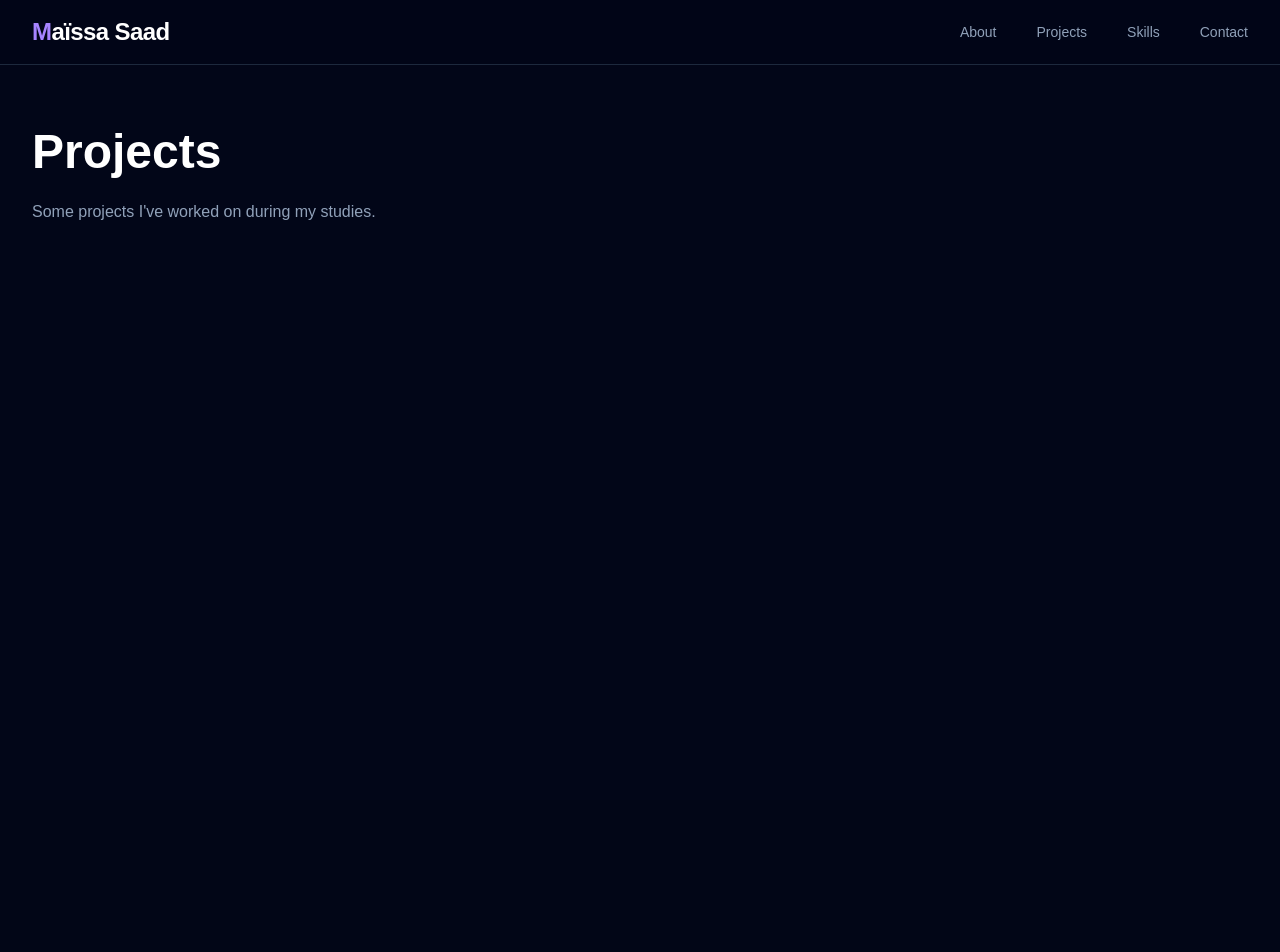
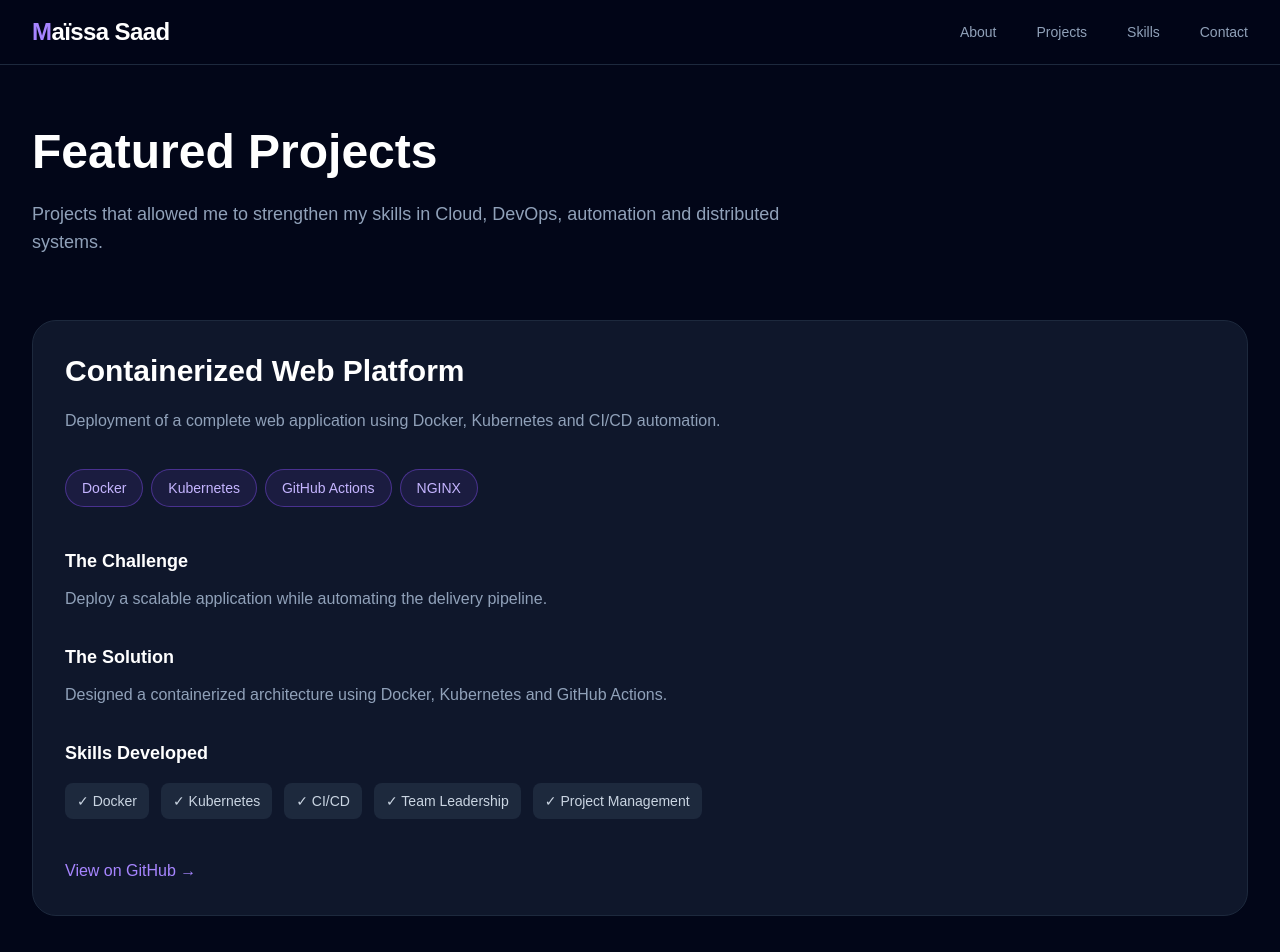
Before and after one commit to maissa-saad/portfolio, a Next.js app: page /projects in a window 1280 px wide. Shown: the top 952 px of the page. Before the commit the page ends 800 px from the top, so only its background shows below. Built offline with nearby package versions, Linux system fonts and the light colour scheme.

Commit message:
Create initial portfolio structure

```diff
--- a/app/projects/page.tsx
+++ b/app/projects/page.tsx
@@ -1,24 +1,40 @@
 import Navbar from "@/components/Navbar";
 import Container from "@/components/Container";
+import ProjectCard from "@/components/ProjectCard";
+import { projects } from "@/data/projects";
 
 export default function ProjectsPage() {
   return (
     <>
       <Navbar />
 
-      <section className="min-h-screen bg-slate-950 pt-32 text-white">
+      <main className="min-h-screen bg-slate-950 pt-32 pb-20 text-white">
+
         <Container>
 
           <h1 className="text-5xl font-bold">
-            Projects
+            Featured Projects
           </h1>
 
-          <p className="mt-6 text-slate-400">
-            Some projects I've worked on during my studies.
+          <p className="mt-6 max-w-3xl text-lg text-slate-400">
+            Projects that allowed me to strengthen my skills in Cloud,
+            DevOps, automation and distributed systems.
           </p>
 
+          <div className="mt-16 space-y-10">
+
+            {projects.map((project) => (
+              <ProjectCard
+                key={project.id}
+                {...project}
+              />
+            ))}
+
+          </div>
+
         </Container>
-      </section>
+
+      </main>
     </>
   );
 }
--- /dev/null
+++ b/src/components/ProjectCard.tsx
@@ -0,0 +1,105 @@
+type Project = {
+  title: string;
+  description: string;
+  challenge: string;
+  solution: string;
+  technologies: string[];
+  skills: string[];
+  github: string;
+};
+
+export default function ProjectCard({
+  title,
+  description,
+  challenge,
+  solution,
+  technologies,
+  skills,
+  github,
+}: Project) {
+  return (
+    <div className="rounded-3xl border border-slate-800 bg-slate-900 p-8 transition duration-300 hover:border-violet-500 hover:shadow-xl hover:shadow-violet-900/20">
+
+      <h2 className="text-3xl font-bold text-white">
+        {title}
+      </h2>
+
+      <p className="mt-4 leading-8 text-slate-400">
+        {description}
+      </p>
+
+      <div className="mt-8 flex flex-wrap gap-2">
+        {technologies.map((tech) => (
+          <a
+            key={tech}
+            href={`https://www.google.com/search?q=${encodeURIComponent(tech)}`}
+            target="_blank"
+            rel="noopener noreferrer"
+            className="rounded-full border border-violet-500/40 bg-violet-500/10 px-4 py-2 text-sm text-violet-300 transition hover:bg-violet-500 hover:text-white"
+          >
+            {tech}
+          </a>
+        ))}
+      </div>
+
+      <div className="mt-10">
+
+        <h3 className="text-lg font-semibold text-white">
+          The Challenge
+        </h3>
+
+        <p className="mt-3 text-slate-400">
+          {challenge}
+        </p>
+
+      </div>
+
+      <div className="mt-8">
+
+        <h3 className="text-lg font-semibold text-white">
+          The Solution
+        </h3>
+
+        <p className="mt-3 text-slate-400">
+          {solution}
+        </p>
+
+      </div>
+
+      <div className="mt-8">
+
+        <h3 className="text-lg font-semibold text-white">
+          Skills Developed
+        </h3>
+
+        <div className="mt-4 flex flex-wrap gap-3">
+
+          {skills.map((skill) => (
+            <span
+              key={skill}
+              className="rounded-lg bg-slate-800 px-3 py-2 text-sm text-slate-300"
+            >
+              ✓ {skill}
+            </span>
+          ))}
+
+        </div>
+
+      </div>
+
+      <div className="mt-10">
+
+        <a
+          href={github}
+          target="_blank"
+          rel="noopener noreferrer"
+          className="font-medium text-violet-400 transition hover:text-violet-300"
+        >
+          View on GitHub →
+        </a>
+
+      </div>
+
+    </div>
+  );
+}
--- a/src/data/projects.ts
+++ b/src/data/projects.ts
@@ -1,37 +1,62 @@
 export const projects = [
   {
-    title: "Containerized Application Platform",
+    id: 1,
+    title: "Containerized Web Platform",
+
+    description:
+      "Deployment of a complete web application using Docker, Kubernetes and CI/CD automation.",
+
+    challenge:
+      "Deploy a scalable application while automating the delivery pipeline.",
+
+    solution:
+      "Designed a containerized architecture using Docker, Kubernetes and GitHub Actions.",
+
     technologies: [
       "Docker",
       "Kubernetes",
       "GitHub Actions",
-      "CI/CD"
+      "NGINX"
     ],
-    description:
-      "Designed and deployed a containerized application while implementing a CI/CD pipeline. This project strengthened my understanding of automation, orchestration, teamwork and project management.",
+
+    skills: [
+      "Docker",
+      "Kubernetes",
+      "CI/CD",
+      "Team Leadership",
+      "Project Management"
+    ],
+
+    github: "#",
   },
 
   {
-    title: "Edge Computing Simulation",
+    id: 2,
+
+    title: "EdgeYAFS Simulation",
+
+    description:
+      "Simulation of service placement in Edge–Fog–Cloud environments using YAFS.",
+
+    challenge:
+      "Reduce latency while optimizing energy consumption.",
+
+    solution:
+      "Implemented adaptive placement algorithms and compared deployment strategies.",
+
     technologies: [
       "Python",
       "YAFS",
+      "NetworkX"
+    ],
+
+    skills: [
       "Cloud",
-      "Edge Computing"
+      "Edge Computing",
+      "Simulation",
+      "Optimization"
     ],
-    description:
-      "Studied service placement strategies in Edge–Cloud infrastructures to evaluate latency, energy consumption and cloud costs.",
-  },
 
-  {
-    title: "Magazine Management Platform",
-    technologies: [
-      "Flask",
-      "PostgreSQL",
-      "HTML",
-      "CSS"
-    ],
-    description:
-      "Developed a complete web application with authentication, database management and dynamic content generation.",
+    github: "#",
   },
 ];
```
